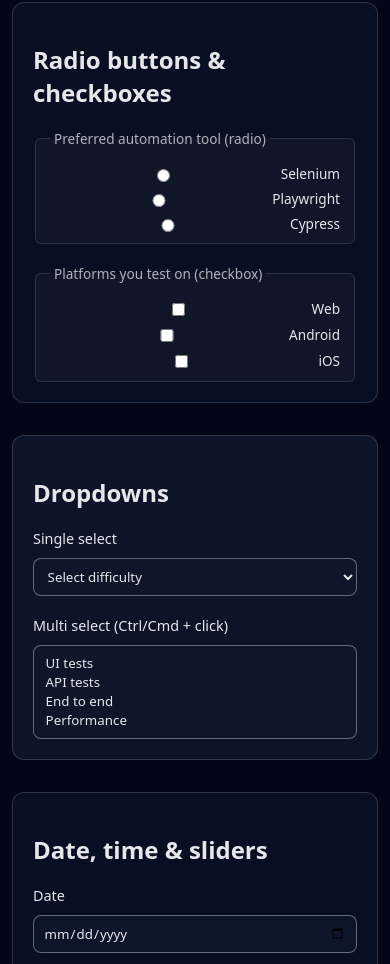
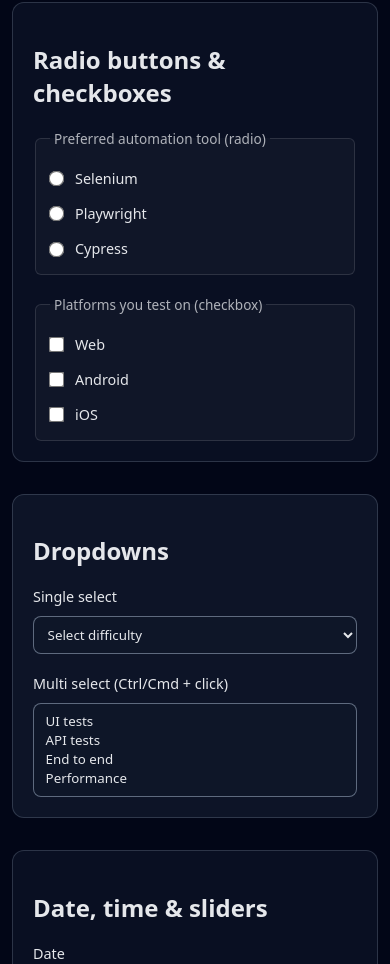
Before and after one commit to baalarazor/automation-practice, a React (Create React App) app in the folder frontend/: page /forms in a window 390 px wide. Shown: the part 1020-1984 px from the top of the page. Built offline with nearby package versions, Linux system fonts and the light colour scheme; no server answers.

Commit message:
fixed aligment in checkbox / radio button

```diff
--- a/frontend/src/styles.css
+++ b/frontend/src/styles.css
@@ -279,6 +279,23 @@
   background: rgba(15, 23, 42, 0.9);
   color: #e5e7eb;
 }
+
+/* Fix radio & checkbox alignment inside fieldsets */
+.radio-checkbox-section fieldset label {
+  display: flex;
+  flex-direction: row;
+  align-items: center;
+  gap: 8px;
+}
+
+/* Radios / checkboxes should NOT be full width */
+.radio-checkbox-section fieldset input[type="radio"],
+.radio-checkbox-section fieldset input[type="checkbox"] {
+  width: auto !important;
+  flex: 0 0 auto;
+  margin: 0;
+}
+
 
 textarea {
   resize: vertical;
@@ -691,4 +708,43 @@
   .footer {
     padding-inline: 0.7rem;
   }
+/* --- FIX: Radio & Checkbox alignment --- */
+.radio-checkbox-section fieldset label {
+  display: flex;
+  flex-direction: row !important;
+  align-items: center;
+  gap: 8px;
+  font-size: 0.9rem;
+  cursor: pointer;
+  line-height: 1.2;
 }
+
+/* Ensure input stays close to label text */
+.radio-checkbox-section input[type="radio"],
+.radio-checkbox-section input[type="checkbox"] {
+  width: auto;
+  margin: 0;
+}
+
+/* Better spacing for touch devices */
+@media (max-width: 600px) {
+  .radio-checkbox-section fieldset label {
+    gap: 12px;              /* more space for fingers */
+    padding: 6px 0;         /* easier tap target */
+  }
+
+  .radio-checkbox-section input[type="radio"],
+  .radio-checkbox-section input[type="checkbox"] {
+    transform: scale(1.2);  /* slightly larger on mobile */
+  }
+}
+
+.radio-checkbox-section fieldset label:hover {
+  opacity: 0.85;
+}
+
+.radio-checkbox-section input:focus-visible {
+  outline: 2px solid #3b82f6;
+}
+
+}
```
